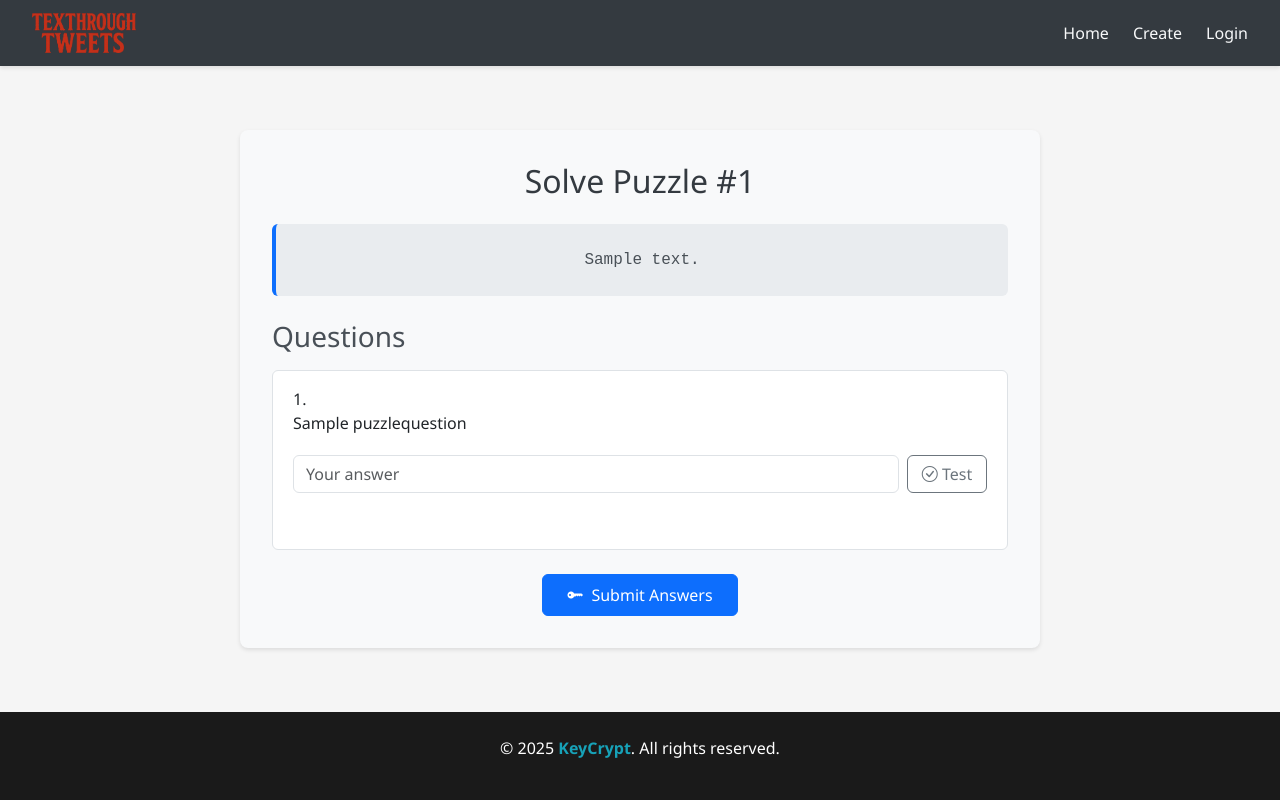
After one commit to mlziade/keycrypt, a Django app: page /puzzle/solve/1/ in a window 1280 px wide. The commit adds this page. Run offline with Django 5.2, Linux system fonts and the light colour scheme; tables that the repository leaves empty hold one stand-in row (values such as "Sample post"); some libraries are stand-ins or nearby versions.

Commit message:
Add SolvePuzzleView and associated templates, styles, and JavaScript for puzzle solving functionality

```diff
--- a/puzzle/urls.py
+++ b/puzzle/urls.py
@@ -1,9 +1,11 @@
 from django.urls import path
-from .views import CreatePuzzleView, ViewPuzzleView
+from .views import CreatePuzzleView, ViewPuzzleView, SolvePuzzleView, solve_question
 
 app_name = 'puzzle'
 
 urlpatterns = [
     path('create/', CreatePuzzleView.as_view(), name='create_puzzle'),
     path('view/<int:puzzle_id>/', ViewPuzzleView.as_view(), name='view_puzzle'),
+    path('solve/<int:puzzle_id>/', SolvePuzzleView.as_view(), name='solve_puzzle'),
+    path('solve_question/<int:puzzle_id>/<int:question_id>/', solve_question, name='solve_question'),
 ]
--- a/puzzle/views.py
+++ b/puzzle/views.py
@@ -1,8 +1,10 @@
 from django.shortcuts import render, redirect
 from django.views import View
 from django.contrib import messages
+from django.db.models import QuerySet
 from django.contrib.auth.decorators import login_required
 from django.utils.decorators import method_decorator
+from django.http import JsonResponse
 
 from .forms import CreatePuzzleForm, QuestionFormSet
 from .models import Puzzle, PuzzleQuestions
@@ -86,3 +88,65 @@ class ViewPuzzleView(View):
         except Puzzle.DoesNotExist:
             messages.error(request, "Puzzle not found.")
             return redirect('home')
+
+class SolvePuzzleView(View):
+    def get(self, request, puzzle_id):
+        try:
+            puzzle: Puzzle = Puzzle.objects.get(id=puzzle_id)
+            questions: QuerySet[PuzzleQuestions] = PuzzleQuestions.objects.filter(puzzle=puzzle)
+
+            return render(request, 'solve_puzzle.html', {
+                'puzzle': puzzle,
+                'questions': questions,
+            })
+        except Puzzle.DoesNotExist:
+            messages.error(request, "Puzzle not found.")
+            return redirect('home')
+
+    def post(self, request, puzzle_id):
+        try:
+            puzzle: Puzzle = Puzzle.objects.get(id=puzzle_id)
+            questions: QuerySet[PuzzleQuestions] = PuzzleQuestions.objects.filter(puzzle=puzzle)
+
+            answers = request.POST.getlist('answers')
+            solutions = [question.solution for question in questions]
+
+            if sorted(answers) == sorted(solutions):
+                messages.success(request, "Congratulations! You've solved the puzzle.")
+                return redirect('home')
+            else:
+                messages.error(request, "Incorrect answers. Please try again.")
+                return render(request, 'solve_puzzle.html', {
+                    'puzzle': puzzle,
+                    'questions': questions,
+                })
+        except Puzzle.DoesNotExist:
+            messages.error(request, "Puzzle not found.")
+            return redirect('home')
+
+def solve_question(request, puzzle_id, question_id):
+    try:
+        puzzle: Puzzle = Puzzle.objects.get(id=puzzle_id)
+        question: PuzzleQuestions = PuzzleQuestions.objects.get(id=question_id, puzzle=puzzle)
+
+        if request.method == 'POST':
+            answer = request.POST.get('answer')
+            if answer == question.solution:
+                return JsonResponse({
+                    'status': 'success',
+                    'message': "Answer submitted."
+                })
+            else:
+                return JsonResponse({
+                    'status': 'error',
+                    'message': "Incorrect answer."
+                })
+        else:
+            return JsonResponse({
+                    'status': 'error',
+                    'message': "Method not allowed."
+                }, status=405)
+
+    except (Puzzle.DoesNotExist, PuzzleQuestions.DoesNotExist):
+        messages.error(request, "Puzzle or question not found.")
+        return redirect('home')
--- /dev/null
+++ b/static/solve_puzzle.css
@@ -0,0 +1,108 @@
+.solve-puzzle-container {
+    max-width: 800px;
+    margin: 2rem auto;
+    padding: 2rem;
+    background-color: #f8f9fa;
+    border-radius: 8px;
+    box-shadow: 0 2px 4px rgba(0, 0, 0, 0.1);
+}
+
+.solve-puzzle-container h2 {
+    text-align: center;
+    margin-bottom: 1.5rem;
+    color: #343a40;
+}
+
+.encrypted-message-container {
+    background-color: #e9ecef;
+    padding: 1.5rem;
+    border-radius: 6px;
+    border-left: 4px solid #0d6efd;
+}
+
+.encrypted-message {
+    font-family: 'Courier New', monospace;
+    font-size: 1rem;
+    color: #495057;
+    margin-bottom: 0;
+    word-break: break-all;
+    overflow-wrap: break-word;
+    max-height: 200px;
+    overflow-y: auto;
+}
+
+.questions-section h3 {
+    margin-bottom: 1rem;
+    color: #495057;
+}
+
+.list-group-item {
+    background-color: #fff;
+    border-color: #dee2e6;
+    padding: 1rem 1.25rem;
+}
+
+.question-answer-pair {
+    display: flex;
+    flex-direction: column;
+    gap: 0.75rem;
+}
+
+.question-text {
+    font-weight: 500;
+    color: #212529;
+}
+
+.answer-input {
+    margin-top: 0.5rem;
+}
+
+.test-answer-btn {
+    min-width: 80px;
+    transition: all 0.3s ease;
+}
+
+.btn-success {
+    background-color: #28a745;
+    border-color: #28a745;
+    color: white;
+}
+
+.btn-danger {
+    background-color: #dc3545;
+    border-color: #dc3545;
+    color: white;
+}
+
+.feedback-message {
+    font-size: 0.875rem;
+    font-weight: 500;
+    min-height: 20px;
+}
+
+.text-success {
+    color: #28a745 !important;
+}
+
+.text-danger {
+    color: #dc3545 !important;
+}
+
+.text-warning {
+    color: #ffc107 !important;
+}
+
+.btn-primary {
+    background-color: #0d6efd;
+    border-color: #0d6efd;
+    padding: 0.5rem 1.5rem;
+    font-weight: 500;
+    transition: all 0.3s ease;
+}
+
+.btn-primary:hover {
+    background-color: #0b5ed7;
+    border-color: #0a58ca;
+    transform: translateY(-2px);
+    box-shadow: 0 4px 8px rgba(0, 0, 0, 0.1);
+}
--- /dev/null
+++ b/static/solve_puzzle.js
@@ -0,0 +1,97 @@
+document.addEventListener('DOMContentLoaded', function () {
+    console.log("DOM fully loaded");
+
+    // Check for CSRF token
+    const csrfTokenElement = document.querySelector('[name=csrfmiddlewaretoken]');
+    if (!csrfTokenElement) {
+        console.error("CSRF token not found in the form");
+        return;
+    }
+    const csrfToken = csrfTokenElement.value;
+
+    // Check for test buttons
+    const testButtons = document.querySelectorAll('.test-answer-btn');
+    console.log(`Found ${testButtons.length} test buttons`);
+
+    if (testButtons.length === 0) {
+        console.error("No test buttons found with class 'test-answer-btn'");
+        return;
+    }
+
+    testButtons.forEach(button => {
+        button.addEventListener('click', function (event) {
+            event.preventDefault(); // Prevent any default behavior
+            console.log("Test button clicked");
+
+            const puzzleId = this.dataset.puzzleId;
+            const questionId = this.dataset.questionId;
+            console.log(`Checking answer for puzzle ${puzzleId}, question ${questionId}`);
+
+            const answerInput = document.getElementById(`answer-${questionId}`);
+            const feedbackDiv = document.getElementById(`feedback-${questionId}`);
+
+            if (!answerInput) {
+                console.error(`Input field with ID 'answer-${questionId}' not found`);
+                return;
+            }
+
+            if (!feedbackDiv) {
+                console.error(`Feedback div with ID 'feedback-${questionId}' not found`);
+                return;
+            }
+
+            if (!answerInput.value.trim()) {
+                feedbackDiv.textContent = "Please enter an answer";
+                feedbackDiv.className = "feedback-message mt-2 text-warning";
+                return;
+            }
+
+            // Disable button and show loading state
+            this.disabled = true;
+            this.innerHTML = '<span class="spinner-border spinner-border-sm" role="status" aria-hidden="true"></span> Testing...';
+
+            const apiUrl = `/puzzle/solve_question/${puzzleId}/${questionId}/`;
+            console.log(`Sending request to: ${apiUrl}`);
+
+            fetch(apiUrl, {
+                method: 'POST',
+                headers: {
+                    'Content-Type': 'application/x-www-form-urlencoded',
+                    'X-CSRFToken': csrfToken
+                },
+                body: `answer=${encodeURIComponent(answerInput.value)}`
+            })
+                .then(response => {
+                    console.log("Received response:", response.status);
+                    return response.json();
+                })
+                .then(data => {
+                    console.log("Response data:", data);
+                    // Enable button again
+                    this.disabled = false;
+                    this.innerHTML = '<i class="bi bi-check-circle"></i> Test';
+
+                    if (data.status === 'success') {
+                        // Correct answer
+                        this.classList.remove('btn-outline-secondary', 'btn-danger');
+                        this.classList.add('btn-success');
+                        feedbackDiv.textContent = "Correct answer!";
+                        feedbackDiv.className = "feedback-message mt-2 text-success";
+                    } else {
+                        // Wrong answer
+                        this.classList.remove('btn-outline-secondary', 'btn-success');
+                        this.classList.add('btn-danger');
+                        feedbackDiv.textContent = "Incorrect answer. Try again.";
+                        feedbackDiv.className = "feedback-message mt-2 text-danger";
+                    }
+                })
+                .catch(error => {
+                    console.error("Error processing request:", error);
+                    this.disabled = false;
+                    this.innerHTML = '<i class="bi bi-check-circle"></i> Test';
+                    feedbackDiv.textContent = "Error testing answer. Please try again.";
+                    feedbackDiv.className = "feedback-message mt-2 text-danger";
+                });
+        });
+    });
+});
--- a/templates/base.html
+++ b/templates/base.html
@@ -55,6 +55,9 @@
     <footer>
         <p>&copy; 2025 <span>KeyCrypt</span>. All rights reserved.</p>
     </footer>
+
+    {% block extra_js %}
+    {% endblock %}
 </body>
 
 </html>
--- /dev/null
+++ b/templates/solve_puzzle.html
@@ -0,0 +1,69 @@
+{% extends "base.html" %}
+
+{% block title %}
+    Solve Puzzle #{{ puzzle.id }}
+{% endblock %}
+
+{% block extra_css %}
+    {% load static %}
+    <link rel="stylesheet" href="{% static 'solve_puzzle.css' %}">
+    <link rel="stylesheet" href="https://cdn.jsdelivr.net/npm/bootstrap-icons@1.7.2/font/bootstrap-icons.css">
+{% endblock %}
+
+{% block content %}
+    <div class="solve-puzzle-container">
+        <h2>Solve Puzzle #{{ puzzle.id }}</h2>
+
+        {% load django_bootstrap5 %}
+        {% bootstrap_messages %}
+
+        <div class="encrypted-message-container text-center mt-4 mb-4">
+            <p class="encrypted-message">{{ puzzle.encrypted_message }}</p>
+        </div>
+
+        {% if questions %}
+            <div class="questions-section mt-4">
+                <h3>Questions</h3>
+                <form method="post" action="{% url 'puzzle:solve_puzzle' puzzle.id %}">
+                    {% csrf_token %}
+                    <ol class="list-group list-group-numbered">
+                        {% for question in questions %}
+                            <li class="list-group-item">
+                                <div class="question-answer-pair">
+                                    <div class="question-text">{{ question.question }}</div>
+                                    <div class="answer-input d-flex">
+                                        <input type="text" name="answers"
+                                               class="form-control me-2"
+                                               placeholder="Your answer"
+                                               id="answer-{{ question.id }}"
+                                               required>
+                                        <button type="button"
+                                                class="btn btn-outline-secondary test-answer-btn"
+                                                data-puzzle-id="{{ puzzle.id }}"
+                                                data-question-id="{{ question.id }}">
+                                            <i class="bi bi-check-circle"></i> Test
+                                        </button>
+                                    </div>
+                                    <div class="feedback-message mt-2" id="feedback-{{ question.id }}"></div>
+                                </div>
+                            </li>
+                        {% endfor %}
+                    </ol>
+                    <div class="mt-4 text-center">
+                        <button type="submit" class="btn btn-primary">
+                            <i class="bi bi-key-fill me-2"></i>Submit Answers
+                        </button>
+                    </div>
+                </form>
+            </div>
+        {% else %}
+            <div class="alert alert-info mt-4" role="alert">
+                This puzzle does not have any associated questions.
+            </div>
+        {% endif %}
+    </div>
+{% endblock %}
+
+{% block extra_js %}
+    <script src="{% static 'solve_puzzle.js' %}"></script>
+{% endblock %}
```
